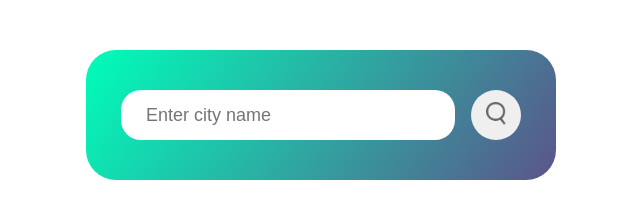
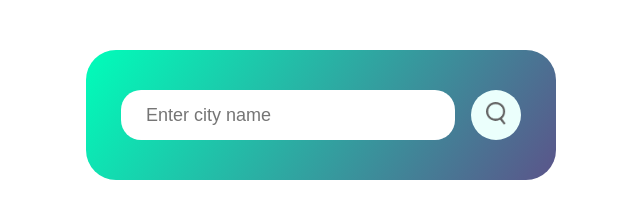
Before and after one commit to Kevin-ZSC/Weather-App, a plain HTML site: page index.html in a window 1280 px wide. Shown: the whole page, without its empty margins (319-959 px from the left). Drawn offline with Linux system fonts and the light colour scheme.

Commit message:
Update style.css

```diff
--- a/style.css
+++ b/style.css
@@ -38,7 +38,7 @@
     border-radius: 50%;
     border:0;
     outline: 0;
-    /* background:#ebfffc; */
+    background:#ebfffc;
     width: 50px;
     height:50px;
     cursor: pointer;
```
